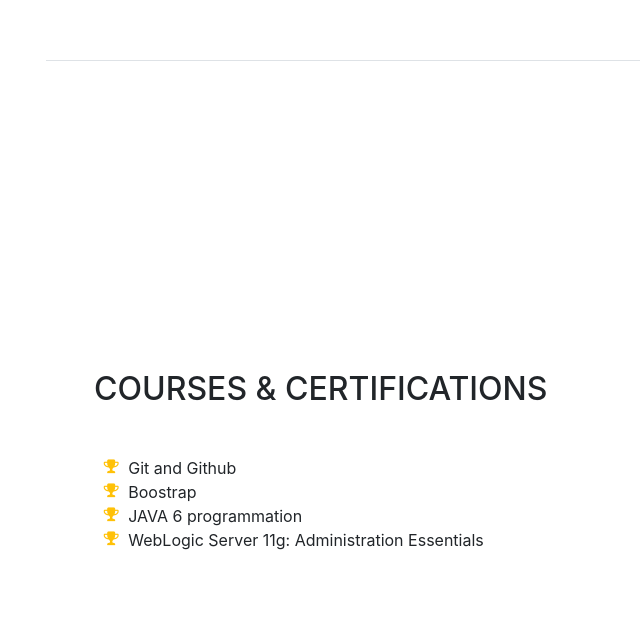
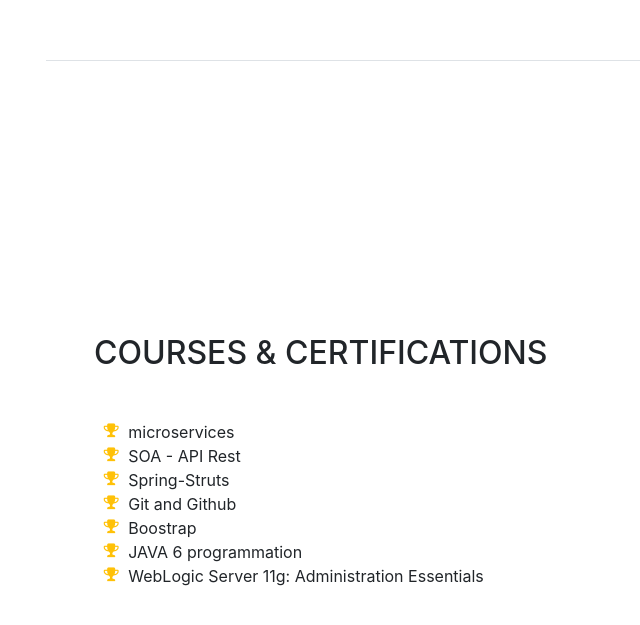
Before and after one commit to llecorps/llecorps.github.io, a website with bundled scripts: page index.html in a window 1280 px wide. Shown: the part 4724-5349 px from the top of the page, without its empty margins (226-866 px from the left). Built offline with nearby package versions, Linux system fonts and the light colour scheme; a web font is replaced by a local one.

Commit message:
add courses

```diff
--- a/index.html
+++ b/index.html
@@ -324,6 +324,15 @@
           <ul class="fa-ul mb-0">
             <li>
               <i class="fa-li fa fa-trophy text-warning"></i>
+              microservices</li>
+              <li>
+                <i class="fa-li fa fa-trophy text-warning"></i>
+              SOA - API Rest</li>
+              <li>
+                <i class="fa-li fa fa-trophy text-warning"></i>
+              Spring-Struts</li>
+            <li>
+              <i class="fa-li fa fa-trophy text-warning"></i>
               Git and Github</li>
             <li>
               <i class="fa-li fa fa-trophy text-warning"></i>
```
